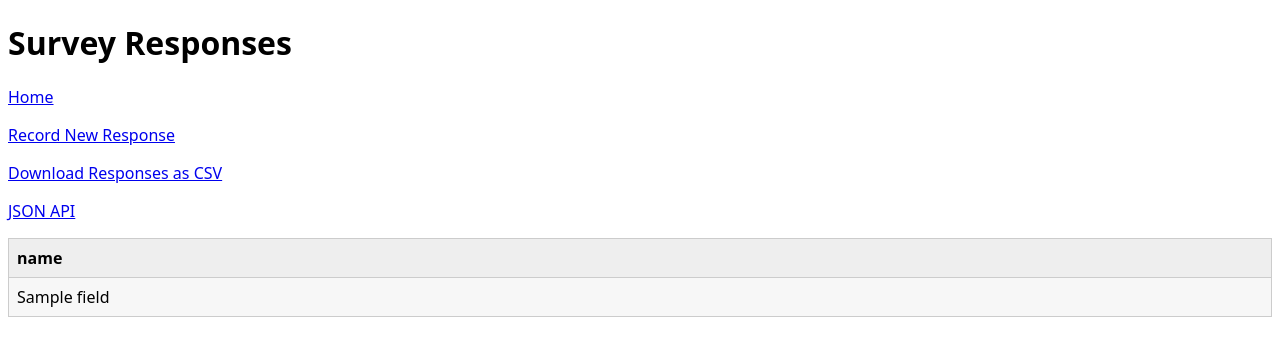
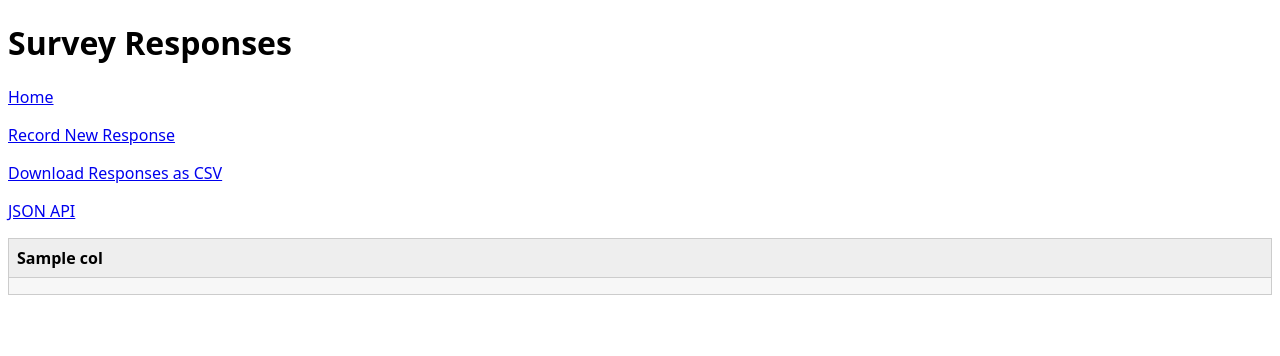
Before and after one commit to bioked/robotics-adaptive-survey, a Flask app: template templates/responses.html in a window 1280 px wide. Shown: the top 356 px of the page. Run offline with Flask 3, Linux system fonts and the light colour scheme; the template is opened without the code that fills it: most values are stand-ins (such as "Sample title", 1, 10 or a date in 2020); lists and menus that the app fills with data are empty.

Commit message:
feat: make the table ordered in research view (/responses) &&

```diff
--- a/app.py
+++ b/app.py
@@ -81,12 +81,10 @@
 @app.route("/responses")
 def responses():
 	init_csv()
-	rows = []
 	with CSV_PATH.open("r", newline="", encoding="utf-8") as f:
-		reader = csv.DictReader(f)
-		rows = list(reader)
+		rows = list(csv.DictReader(f))
 
-	return render_template("responses.html", rows=rows)
+	return render_template("responses.html", rows=rows, fieldnames=FIELDNAMES)
 
 @app.route("/api/responses")
 def api_responses():
--- a/templates/responses.html
+++ b/templates/responses.html
@@ -23,16 +23,16 @@
 		{% if rows %}
 			<table>
 				<tr>
-					{% for field in rows[0].keys() %}
-						<th>{{ field }}</th>
+					{% for col in fieldnames %}
+						<th>{{ col }}</th>
 					{% endfor %}
 				</tr>
 				{% for row in rows %}
 					<tr>
-						{% for field in row.values() %}
-							<td>{{ field }}</td>
+						{% for col in fieldnames %}
+							<td>{{ row.get(col, "") }}</td>
 						{% endfor %}
-					</tr>
+					<tr>
 				{% endfor %}
 			</table>
 		{% else %}
```
